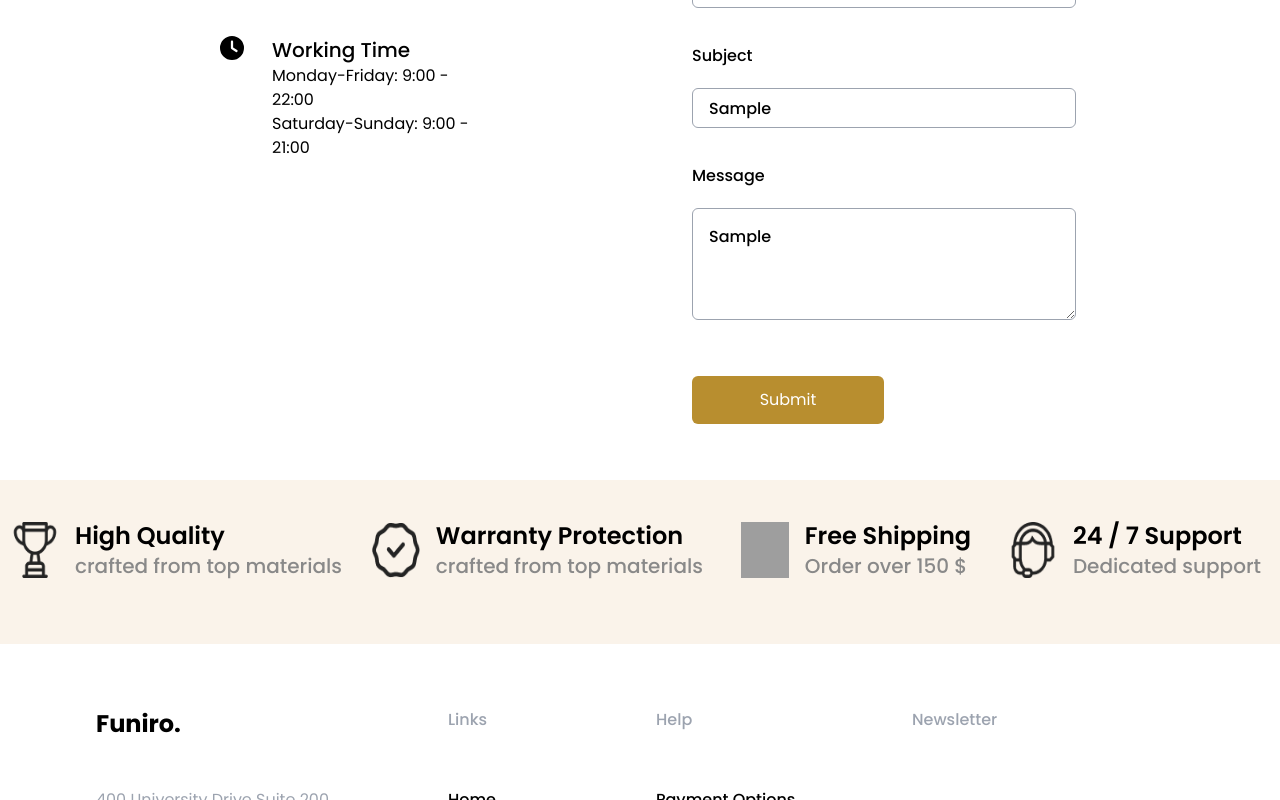
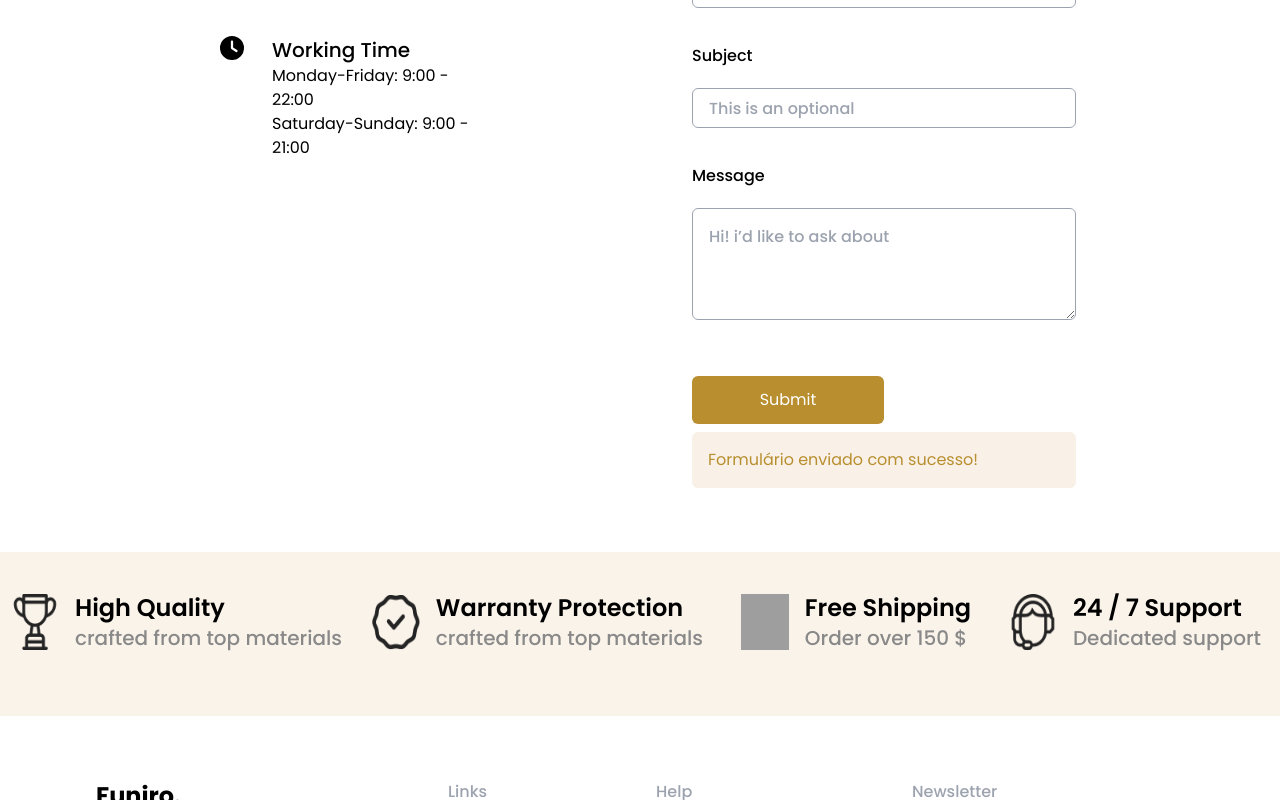
Before and after one commit to mariialauraa/challenge-III, a React (Vite) app: page /contact in a window 1280 px wide. Both pictures are taken after typing "Sample", "name@example.com", "Sample", "Sample" into the empty fields and a click on the button "Submit". Shown: the part 817-1617 px from the top of the page. Built offline with nearby package versions, Linux system fonts and the light colour scheme; grey boxes are pictures that could not be loaded.

Commit message:
fix: clear contact form and display success message

```diff
--- a/src/components/Contact/FormContact.tsx
+++ b/src/components/Contact/FormContact.tsx
@@ -1,15 +1,22 @@
+import { useState } from "react"
 import { useContactForms } from "../../hooks/useContactForms"
 import { ContactFormSchema } from "../../schemas/contactFormSchema"
 
 const FormContact = () => {
-    const { register, handleSubmit, errors } = useContactForms()
+    const { register, handleSubmit, errors, reset } = useContactForms()
+    const [formSubmit, setFormSubmit] = useState(false)
 
     const onSubmit = (data: ContactFormSchema) => {
         console.log(data)
+        reset()
+        setFormSubmit(true)
+
+        setTimeout(() => setFormSubmit(false), 3000)
     }
 
   return (
-    <form onSubmit={handleSubmit(onSubmit)} className="mx-auto w-72 md:w-96">
+    <div className="mx-auto w-72 md:w-96">
+        <form onSubmit={handleSubmit(onSubmit)}>
             <div className="flex flex-col gap-5 mb-9 text-base font-poppins font-medium">
                 <label htmlFor="name">Your name</label>
                 <input
@@ -68,6 +75,14 @@ const FormContact = () => {
                 </button>
             </div>
         </form>
+        <div className="mx-auto">
+            {formSubmit && (
+                <div className="mb-4 p-4 text-[#B88E2F] bg-[#F9F1E7] rounded-md">
+                    Formulário enviado com sucesso!
+                </div>
+            )}
+        </div>
+    </div>
   )
 }
 
--- a/src/hooks/useContactForms.tsx
+++ b/src/hooks/useContactForms.tsx
@@ -7,9 +7,10 @@ export const useContactForms = () => {
         register,
         handleSubmit,
         formState: {errors},
+        reset,
     } = useForm<ContactFormSchema>({
         resolver: zodResolver(contactFormSchema)
     })
 
-    return { register, handleSubmit, errors }
+    return { register, handleSubmit, errors, reset }
 }
```
Lines whose indentation alone changed are shown as unchanged.
